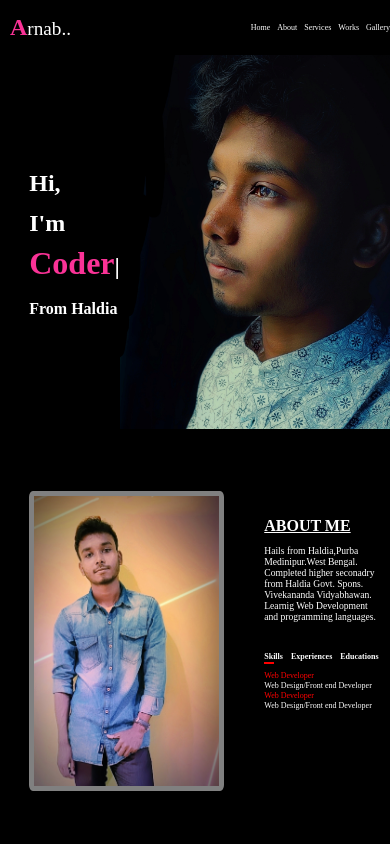
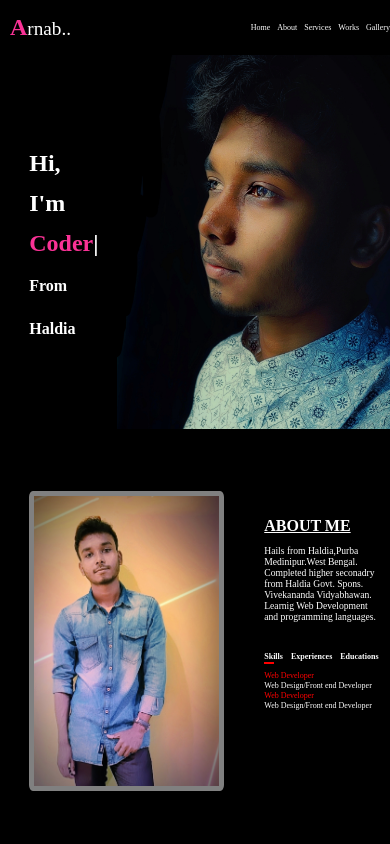
Before and after one commit to Arnabjana2003/My-Portfolio, a plain HTML site: page index.html in a window 390 px wide. Shown: the top 844 px of the page. Drawn offline with nearby package versions, Linux system fonts and the light colour scheme.

Commit message:
Update media.css

```diff
--- a/media.css
+++ b/media.css
@@ -86,8 +86,8 @@ span.a{
   font-size: 1rem;
 }
 span.myname{
-  font-weight: 900;
-  font-size: 2rem;
+  font-weight: 800;
+  font-size: 1.5rem;
   /* margin-left: 20px; */
   color: rgb(250,50,150);
 }
```
